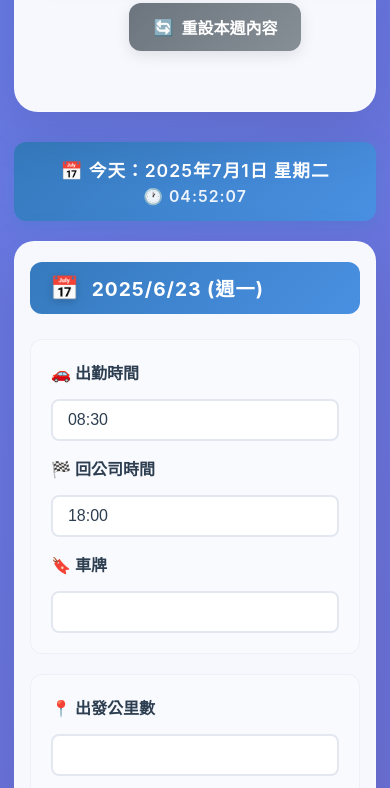
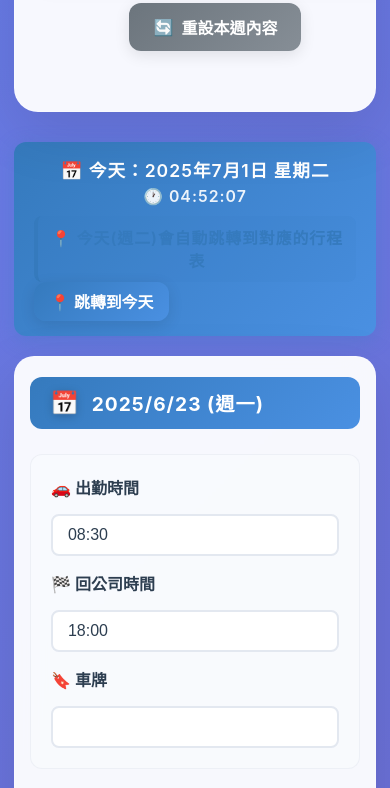
Before and after one commit to Sunbelowegg/New-page, a plain HTML site: page index.html in a window 390 px wide. Shown: the part 547-1335 px from the top of the page. Drawn offline with Linux system fonts and the light colour scheme.

Commit message:
Add files via upload

```diff
--- a/index.html
+++ b/index.html
@@ -804,6 +804,14 @@
       /* 手機版顯示當前日期時間 */
       .current-date-mobile {
         display: block;
+        flex-direction: column;
+        gap: 10px;
+        align-items: flex-start;
+      }
+
+      .current-date-mobile .btn {
+        align-self: stretch;
+        margin-left: 0 !important;
       }
     }
 
@@ -891,6 +899,12 @@
       <div class="current-date-mobile" id="currentDateMobile">
         📅 今天：<span id="currentDateText"></span>
         <span class="current-time" id="currentTimeText"></span>
+        <div id="todayScheduleInfo" style="background: rgba(53, 122, 189, 0.1); padding: 10px; border-radius: 8px; border-left: 4px solid #357abd; font-size: 0.9em; color: #357abd; margin-top: 10px; display: none;">
+          📍 今天會自動跳轉到對應的行程表
+        </div>
+        <button class="btn btn-primary" onclick="scrollToTodaySchedule()" style="margin-left: 10px; padding: 8px 16px; font-size: 0.9em;">
+          📍 跳轉到今天
+        </button>
       </div>
 
       <div id="employeeSchedule"></div>
@@ -1086,6 +1100,10 @@
       const container = document.getElementById('employeeSchedule');
       container.innerHTML = '';
 
+      // 獲取今天的日期
+      const today = new Date();
+      const todayDayOfWeek = today.getDay(); // 0=週日, 1=週一, ..., 6=週六
+
       weekData.forEach((day, dayIdx) => {
         const dayBlock = document.createElement('div');
         dayBlock.className = 'day-block';
@@ -1093,7 +1111,16 @@
         // 標題
         const dayTitle = document.createElement('div');
         dayTitle.className = 'day-title';
-        dayTitle.innerHTML = `<span class="icon">📅</span>${day.date}`;
+
+        // 檢查是否為今天（週一到週五）
+        const isToday = (todayDayOfWeek >= 1 && todayDayOfWeek <= 5) && (dayIdx === todayDayOfWeek - 1);
+
+        if (isToday) {
+          dayTitle.innerHTML = `<span class="icon">📅</span>${day.date} <span style="background: #ff6b6b; color: white; padding: 4px 8px; border-radius: 8px; font-size: 0.8em; margin-left: 10px;">今天</span>`;
+        } else {
+          dayTitle.innerHTML = `<span class="icon">📅</span>${day.date}`;
+        }
+
         dayBlock.appendChild(dayTitle);
 
         // 出勤、回公司、車牌
@@ -1365,6 +1392,51 @@
       }
     }
 
+    // 自動跳轉到今天的行程表（手機版）
+    function scrollToTodaySchedule() {
+      const today = new Date();
+      const dayOfWeek = today.getDay(); // 0=週日, 1=週一, ..., 6=週六
+
+      // 只處理週一到週五 (1-5)
+      if (dayOfWeek >= 1 && dayOfWeek <= 5) {
+        // 計算在行程表中的索引 (週一=0, 週二=1, ..., 週五=4)
+        const dayIndex = dayOfWeek - 1;
+
+        // 顯示手機版提示信息
+        const todayInfo = document.getElementById('todayScheduleInfo');
+        if (todayInfo && window.innerWidth <= 768) {
+          const dayNames = ['週一', '週二', '週三', '週四', '週五'];
+          todayInfo.textContent = `📍 今天(${dayNames[dayIndex]})會自動跳轉到對應的行程表`;
+          todayInfo.style.display = 'block';
+        }
+
+        // 等待DOM渲染完成後執行滾動
+        setTimeout(() => {
+          const dayBlocks = document.querySelectorAll('.day-block');
+          if (dayBlocks[dayIndex]) {
+            // 只在手機版自動滾動
+            if (window.innerWidth <= 768) {
+              // 平滑滾動到今天的行程表
+              dayBlocks[dayIndex].scrollIntoView({
+                behavior: 'smooth',
+                block: 'start'
+              });
+            }
+
+            // 添加高亮效果（手機版和桌面版都顯示）
+            dayBlocks[dayIndex].style.border = '3px solid #357abd';
+            dayBlocks[dayIndex].style.boxShadow = '0 0 20px rgba(53, 122, 189, 0.3)';
+
+            // 3秒後移除高亮效果
+            setTimeout(() => {
+              dayBlocks[dayIndex].style.border = '';
+              dayBlocks[dayIndex].style.boxShadow = '';
+            }, 3000);
+          }
+        }, 500);
+      }
+    }
+
     // 初始化
     document.addEventListener('DOMContentLoaded', function() {
       cleanupOtherEmployees(); // 清理其他員工資料
@@ -1373,12 +1445,17 @@
       renderEmployeeSchedule();
       updateCurrentDateTime(); // 更新當前日期時間
 
+      // 自動跳轉到今天的行程表
+      scrollToTodaySchedule();
+
       // 每秒更新時間
       setInterval(updateCurrentDateTime, 1000);
 
       document.getElementById('weekSelect').addEventListener('change', function() {
         localStorage.setItem('selectedWeek', this.value);
         renderEmployeeSchedule();
+        // 週次改變後重新跳轉到今天的行程表
+        setTimeout(scrollToTodaySchedule, 100);
       });
 
       // 模態框事件監聽器
```
